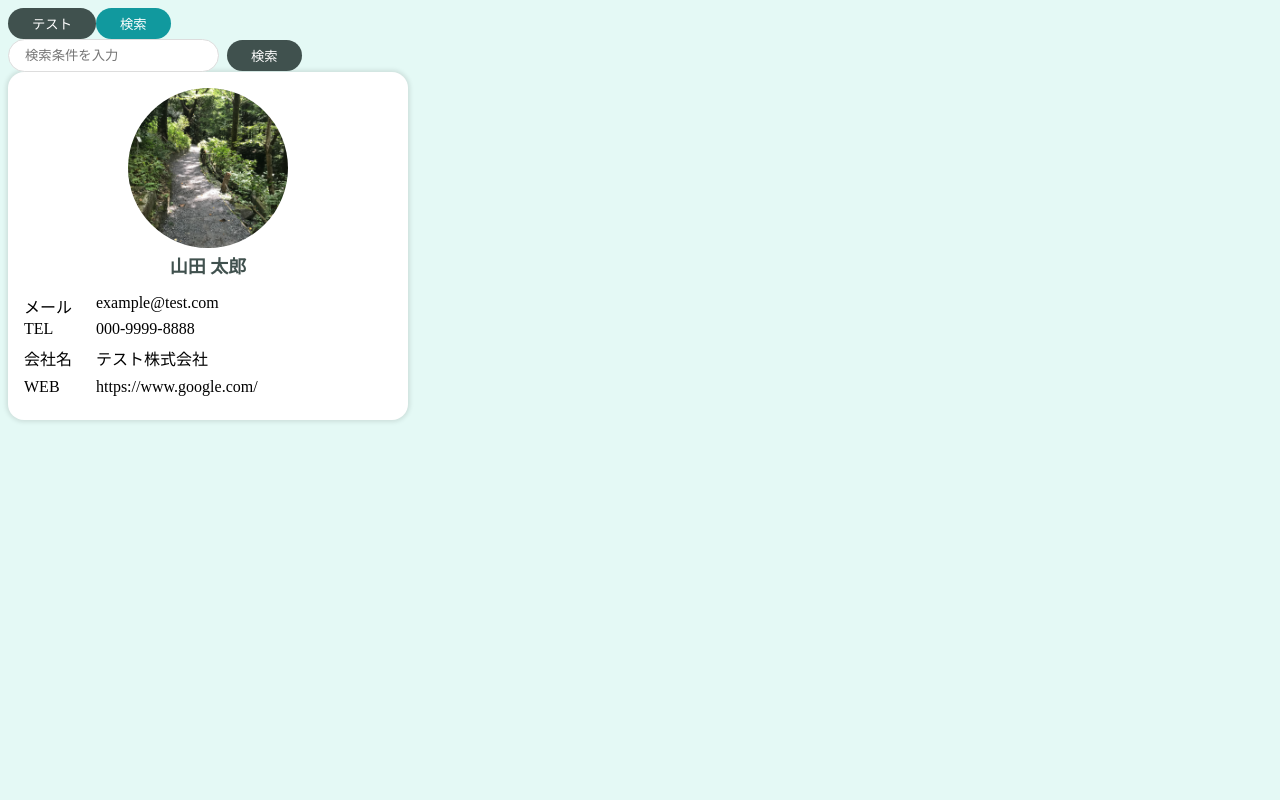
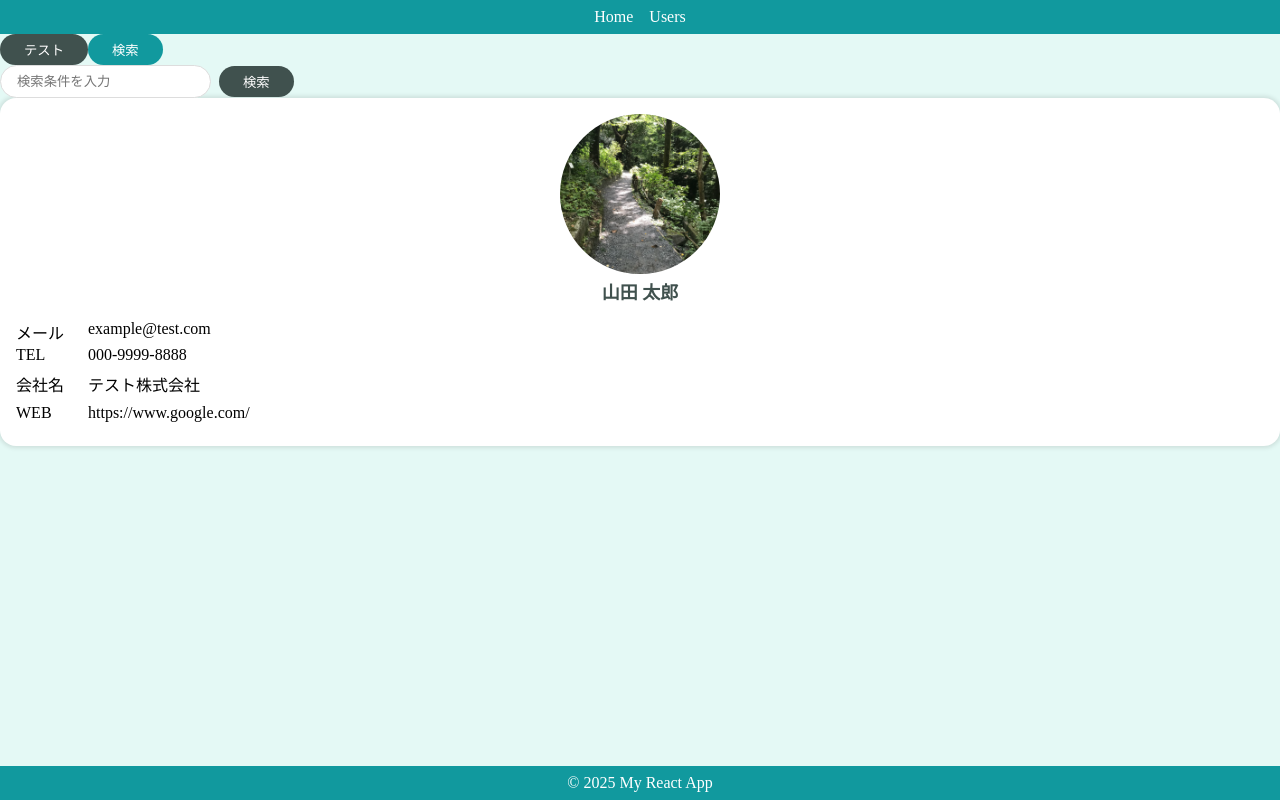
Before and after one commit to Sekiguchi-Atsushi-WEB/react_tutoria_step_up_section6, a React (Vite) app: page / in a window 1280 px wide. Built offline with nearby package versions, Linux system fonts and the light colour scheme.

Commit message:
33. Templateの作成

```diff
--- a/src/App.jsx
+++ b/src/App.jsx
@@ -1,7 +1,9 @@
-import { PrimaryButton } from "./components/atoms/buttons/PrimaryButton";
-import { SecondaryButton } from "./components/atoms/buttons/SecondaryButton";
-import { SearchInput } from "./components/molecules/SearchInput";
-import { UserCard } from "./components/organisms/user/UserCard";
+import { BrowserRouter } from "react-router-dom";
+import { PrimaryButton } from "/src/components/atoms/buttons/PrimaryButton";
+import { SecondaryButton } from "/src/components/atoms/buttons/SecondaryButton";
+import { SearchInput } from "/src/components/molecules/SearchInput";
+import { UserCard } from "/src/components/organisms/user/UserCard";
+import { DefaultLayout } from "/src/components/templates/DefaultLayout";
 import "./style.css";
 
 const user = {
@@ -17,13 +19,15 @@
 
 function App() {
   return (
-    <div className="App">
-      <PrimaryButton>テスト</PrimaryButton>
-      <SecondaryButton>検索</SecondaryButton>
-      <br />
-      <SearchInput />
-      <UserCard user={user} />
-    </div>
+    <BrowserRouter>
+      <DefaultLayout className="App">
+        <PrimaryButton>テスト</PrimaryButton>
+        <SecondaryButton>検索</SecondaryButton>
+        <br />
+        <SearchInput />
+        <UserCard user={user} />
+      </DefaultLayout>
+    </BrowserRouter>
   );
 }
 
--- /dev/null
+++ b/src/components/atoms/layout/Footer.jsx
@@ -0,0 +1,15 @@
+import styled from "styled-components";
+
+export const Footer = () => {
+  return <SFooter>&copy; 2025 My React App</SFooter>;
+};
+
+const SFooter = styled.footer`
+  background-color: #11999e;
+  color: #fff;
+  text-align: center;
+  padding: 8px 0;
+  position: fixed;
+  bottom: 0;
+  width: 100%;
+`;
--- /dev/null
+++ b/src/components/atoms/layout/Header.jsx
@@ -0,0 +1,24 @@
+import styled from "styled-components";
+import { Link } from "react-router-dom";
+
+export const Header = () => {
+  return (
+    <SHeader>
+      <SLink to="/">Home</SLink>
+      <SLink to="/users">Users</SLink>
+    </SHeader>
+  );
+};
+
+const SHeader = styled.header`
+  background-color: #11999e;
+  color: #fff;
+  text-align: center;
+  padding: 8px 0;
+`;
+
+const SLink = styled(Link)`
+  color: #fff;
+  text-decoration: none;
+  margin: 0 8px;
+`;
--- /dev/null
+++ b/src/components/templates/DefaultLayout.jsx
@@ -0,0 +1,13 @@
+import { Header } from "/src/components/atoms/layout/Header";
+import { Footer } from "../atoms/layout/Footer";
+
+export const DefaultLayout = (props) => {
+  const { children } = props;
+  return (
+    <>
+      <Header />
+      {children}
+      <Footer />
+    </>
+  );
+};
--- a/src/style.css
+++ b/src/style.css
@@ -1,5 +1,7 @@
 body {
   background-color: #e4f9f5;
+  margin: 0;
+  min-height: 100vh;
 }
 
 .App {
```
Also changed, not shown: src/components/templates/HeaderOnlyLayout.jsx (added, +11 -0 lines).
